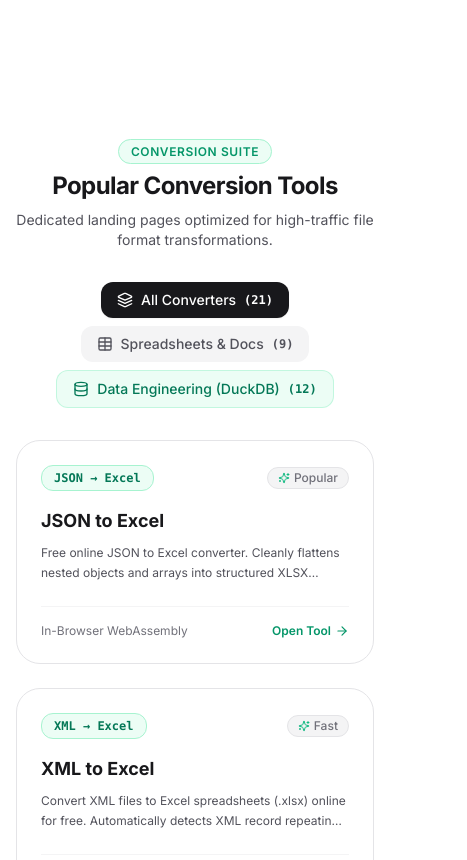
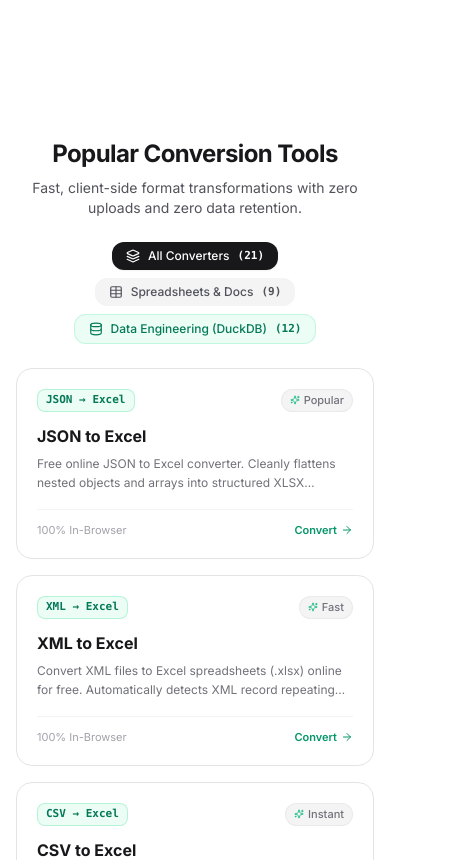
Before and after one commit to priyanshu-code/convertsheet, a Next.js app in the folder frontend/: page / in a window 390 px wide. Shown: the part 1140-2000 px from the top of the page, 467 px wide, since content can reach past the window. Built offline with nearby package versions, Linux system fonts and the light colour scheme; no server answers.

Commit message:
fix(ux): eliminate mobile horizontal scroll and streamline homepage layout

```diff
--- a/frontend/src/app/globals.css
+++ b/frontend/src/app/globals.css
@@ -21,6 +21,11 @@
 }
 
 @layer base {
+  html,
+  body {
+    max-width: 100vw;
+    overflow-x: hidden;
+  }
   html {
     scroll-behavior: smooth;
     scroll-padding-top: 5.5rem; /* 88px offset for sticky 64px header + breathing room */
--- a/frontend/src/app/page.tsx
+++ b/frontend/src/app/page.tsx
@@ -134,11 +134,8 @@
       </div>
 
       {/* Popular Converters Grid */}
-      <section aria-labelledby="popular-tools-heading" className="space-y-8">
+      <section aria-labelledby="popular-tools-heading" className="space-y-6">
         <div className="text-center max-w-2xl mx-auto space-y-2">
-          <span className="text-xs font-semibold uppercase tracking-wider text-emerald-600 dark:text-emerald-400 bg-emerald-50 dark:bg-emerald-950/60 px-3 py-1 rounded-full border border-emerald-200 dark:border-emerald-800/60">
-            Conversion Suite
-          </span>
           <h2
             id="popular-tools-heading"
             className="text-2xl sm:text-4xl font-bold tracking-tight text-zinc-900 dark:text-zinc-50"
@@ -146,7 +143,7 @@
             Popular Conversion Tools
           </h2>
           <p className="text-sm sm:text-base text-zinc-600 dark:text-zinc-400">
-            Dedicated landing pages optimized for high-traffic file format transformations.
+            Fast, client-side format transformations with zero uploads and zero data retention.
           </p>
         </div>
 
@@ -154,11 +151,8 @@
       </section>
 
       {/* Free Calculators & Online Tools Grid */}
-      <section aria-labelledby="free-tools-heading" className="space-y-8 pt-6 border-t border-zinc-200 dark:border-zinc-800">
+      <section aria-labelledby="free-tools-heading" className="space-y-6 pt-6 border-t border-zinc-200 dark:border-zinc-800">
         <div className="text-center max-w-2xl mx-auto space-y-2">
-          <span className="text-xs font-semibold uppercase tracking-wider text-emerald-600 dark:text-emerald-400 bg-emerald-50 dark:bg-emerald-950/60 px-3 py-1 rounded-full border border-emerald-200 dark:border-emerald-800/60">
-            Calculators &amp; Utilities
-          </span>
           <h2
             id="free-tools-heading"
             className="text-2xl sm:text-4xl font-bold tracking-tight text-zinc-900 dark:text-zinc-50"
@@ -166,7 +160,7 @@
             Free Online Calculators &amp; Developer Tools
           </h2>
           <p className="text-sm sm:text-base text-zinc-600 dark:text-zinc-400">
-            18 specialized financial, developer, and everyday math calculators executing 100% in your browser.
+            Interactive financial planning, developer encoding, and data utilities running 100% in your browser.
           </p>
         </div>
 
@@ -174,11 +168,8 @@
       </section>
 
       {/* Value Propositions Section */}
-      <section aria-labelledby="why-convertsheet-heading" className="space-y-10 pt-8 border-t border-zinc-200 dark:border-zinc-800">
-        <div className="text-center max-w-2xl mx-auto space-y-3">
-          <span className="text-xs font-semibold uppercase tracking-wider text-emerald-600 dark:text-emerald-400 bg-emerald-50 dark:bg-emerald-950/60 px-3 py-1 rounded-full border border-emerald-200 dark:border-emerald-800/60">
-            Why ConvertSheet?
-          </span>
+      <section aria-labelledby="why-convertsheet-heading" className="space-y-8 pt-6 border-t border-zinc-200 dark:border-zinc-800">
+        <div className="text-center max-w-2xl mx-auto space-y-2">
           <h2
             id="why-convertsheet-heading"
             className="text-2xl sm:text-4xl font-bold tracking-tight text-zinc-900 dark:text-zinc-50"
@@ -238,7 +229,7 @@
             href="/#converters"
             className="inline-flex items-center gap-2 px-6 py-3.5 rounded-xl text-sm font-semibold bg-zinc-800 hover:bg-zinc-700 text-white border border-zinc-700 transition-colors"
           >
-            <span>Browse 15 File Converters</span>
+            <span>Browse All Converters</span>
           </Link>
         </div>
 
--- a/frontend/src/components/home/ConverterGrid.tsx
+++ b/frontend/src/components/home/ConverterGrid.tsx
@@ -33,92 +33,92 @@
   });
 
   return (
-    <div className="space-y-8" id="converters">
+    <div className="space-y-6" id="converters">
       {/* Category Tabs */}
       <div className="flex flex-wrap items-center justify-center gap-2">
         <button
           type="button"
           onClick={() => setSelectedCategory("all")}
-          className={`inline-flex items-center gap-2 px-4 py-2 rounded-xl text-sm font-medium transition-all ${
+          className={`inline-flex items-center gap-2 px-3.5 py-1.5 rounded-xl text-xs font-medium transition-all cursor-pointer ${
             selectedCategory === "all"
               ? "bg-zinc-900 text-white dark:bg-zinc-100 dark:text-zinc-900 shadow-sm"
               : "bg-zinc-100 dark:bg-zinc-800/80 text-zinc-600 dark:text-zinc-400 hover:bg-zinc-200 dark:hover:bg-zinc-700/80"
           }`}
         >
-          <Layers className="w-4 h-4" />
+          <Layers className="w-3.5 h-3.5" />
           <span>All Converters</span>
-          <span className="font-mono text-xs font-semibold">({converters.length})</span>
+          <span className="font-mono text-[11px] font-semibold">({converters.length})</span>
         </button>
 
         <button
           type="button"
           onClick={() => setSelectedCategory("spreadsheets")}
-          className={`inline-flex items-center gap-2 px-4 py-2 rounded-xl text-sm font-medium transition-all ${
+          className={`inline-flex items-center gap-2 px-3.5 py-1.5 rounded-xl text-xs font-medium transition-all cursor-pointer ${
             selectedCategory === "spreadsheets"
               ? "bg-zinc-900 text-white dark:bg-zinc-100 dark:text-zinc-900 shadow-sm"
               : "bg-zinc-100 dark:bg-zinc-800/80 text-zinc-600 dark:text-zinc-400 hover:bg-zinc-200 dark:hover:bg-zinc-700/80"
           }`}
         >
-          <Table className="w-4 h-4" />
+          <Table className="w-3.5 h-3.5" />
           <span>Spreadsheets &amp; Docs</span>
-          <span className="font-mono text-xs font-semibold">({spreadsheetCount})</span>
+          <span className="font-mono text-[11px] font-semibold">({spreadsheetCount})</span>
         </button>
 
         <button
           type="button"
           onClick={() => setSelectedCategory("data-engineering")}
-          className={`inline-flex items-center gap-2 px-4 py-2 rounded-xl text-sm font-medium transition-all ${
+          className={`inline-flex items-center gap-2 px-3.5 py-1.5 rounded-xl text-xs font-medium transition-all cursor-pointer ${
             selectedCategory === "data-engineering"
               ? "bg-emerald-600 text-white shadow-sm shadow-emerald-600/20"
               : "bg-emerald-50 dark:bg-emerald-950/40 text-emerald-700 dark:text-emerald-300 hover:bg-emerald-100 dark:hover:bg-emerald-900/60 border border-emerald-200/60 dark:border-emerald-800/60"
           }`}
         >
-          <Database className="w-4 h-4" />
+          <Database className="w-3.5 h-3.5" />
           <span>Data Engineering (DuckDB)</span>
-          <span className="font-mono text-xs font-semibold">({dataEngCount})</span>
+          <span className="font-mono text-[11px] font-semibold">({dataEngCount})</span>
         </button>
       </div>
 
       {/* Grid */}
-      <div className="grid grid-cols-1 sm:grid-cols-2 lg:grid-cols-3 gap-6">
+      <div className="grid grid-cols-1 sm:grid-cols-2 lg:grid-cols-3 gap-4 sm:gap-5">
         {filteredConverters.map((converter) => (
           <Link
             key={converter.slug}
             href={`/convert/${converter.slug}`}
-            className="group relative flex flex-col justify-between p-6 sm:p-7 rounded-3xl border border-zinc-200 dark:border-zinc-800 bg-white dark:bg-zinc-900/50 hover:border-emerald-400 dark:hover:border-emerald-800 hover:shadow-lg hover:shadow-emerald-500/5 transition-all duration-200"
+            className="group relative flex flex-col justify-between p-5 rounded-2xl border border-zinc-200 dark:border-zinc-800 bg-white dark:bg-zinc-900/40 hover:border-emerald-500/50 hover:bg-emerald-50/10 dark:hover:bg-emerald-950/10 hover:shadow-md hover:shadow-emerald-500/5 transition-all duration-150"
           >
             <div>
-              <div className="flex items-center justify-between gap-2 mb-4">
-                <span className="font-mono text-xs font-bold text-emerald-700 dark:text-emerald-300 bg-emerald-50 dark:bg-emerald-950/60 border border-emerald-200 dark:border-emerald-800/60 px-3 py-1 rounded-xl">
+              <div className="flex items-center justify-between gap-2 mb-3">
+                <span className="font-mono text-[11px] font-semibold text-emerald-700 dark:text-emerald-300 bg-emerald-50 dark:bg-emerald-950/60 border border-emerald-200/80 dark:border-emerald-800/60 px-2 py-0.5 rounded-lg">
                   {converter.sourceFormat} &rarr; {converter.targetFormat}
                 </span>
                 {converter.badge && (
-                  <span className="inline-flex items-center gap-1 text-xs font-medium text-zinc-500 dark:text-zinc-400 bg-zinc-100 dark:bg-zinc-800 px-2.5 py-0.5 rounded-full border border-zinc-200 dark:border-zinc-700">
-                    <Sparkles className="w-3 h-3 text-emerald-500" />
+                  <span className="inline-flex items-center gap-1 text-[11px] font-medium text-zinc-500 dark:text-zinc-400 bg-zinc-100 dark:bg-zinc-800 px-2 py-0.5 rounded-full border border-zinc-200/60 dark:border-zinc-700/60">
+                    <Sparkles className="w-2.5 h-2.5 text-emerald-500" />
                     <span>{converter.badge}</span>
                   </span>
                 )}
               </div>
 
-              <h3 className="text-lg font-bold text-zinc-900 dark:text-zinc-100 group-hover:text-emerald-600 dark:group-hover:text-emerald-400 transition-colors">
+              <h3 className="text-base font-bold text-zinc-900 dark:text-zinc-100 group-hover:text-emerald-600 dark:group-hover:text-emerald-400 transition-colors">
                 {converter.sourceFormat} to {converter.targetFormat}
               </h3>
-              <p className="mt-2 text-xs sm:text-sm text-zinc-600 dark:text-zinc-400 line-clamp-2 leading-relaxed">
+              <p className="mt-1.5 text-xs text-zinc-500 dark:text-zinc-400 line-clamp-2 leading-relaxed">
                 {converter.metaDescription}
               </p>
             </div>
 
-            <div className="mt-6 flex items-center justify-between pt-4 border-t border-zinc-100 dark:border-zinc-800/80">
-              <span className="text-xs text-zinc-500 dark:text-zinc-400">
+            <div className="mt-4 flex items-center justify-between pt-3 border-t border-zinc-100 dark:border-zinc-800/80 text-[11px]">
+              <span className="text-zinc-400">
                 {converter.category === "data-engineering"
                   ? "DuckDB-Wasm Engine"
                   : converter.isClientSide
-                  ? "In-Browser WebAssembly"
+                  ? "100% In-Browser"
                   : "Cloud OCR Engine"}
               </span>
-              <div className="flex items-center gap-1 text-xs font-semibold text-emerald-600 dark:text-emerald-400 group-hover:translate-x-1 transition-transform">
-                <span>Open Tool</span>
-                <ArrowRight className="w-3.5 h-3.5" />
+              <div className="flex items-center gap-1 font-semibold text-emerald-600 dark:text-emerald-400 group-hover:translate-x-0.5 transition-transform">
+                <span>Convert</span>
+                <ArrowRight className="w-3 h-3" />
               </div>
             </div>
           </Link>
```
Also changed, not shown: frontend/src/components/home/ToolGrid.tsx (+53 -24 lines), frontend/src/components/layout/Navbar.tsx (+13 -5 lines).
